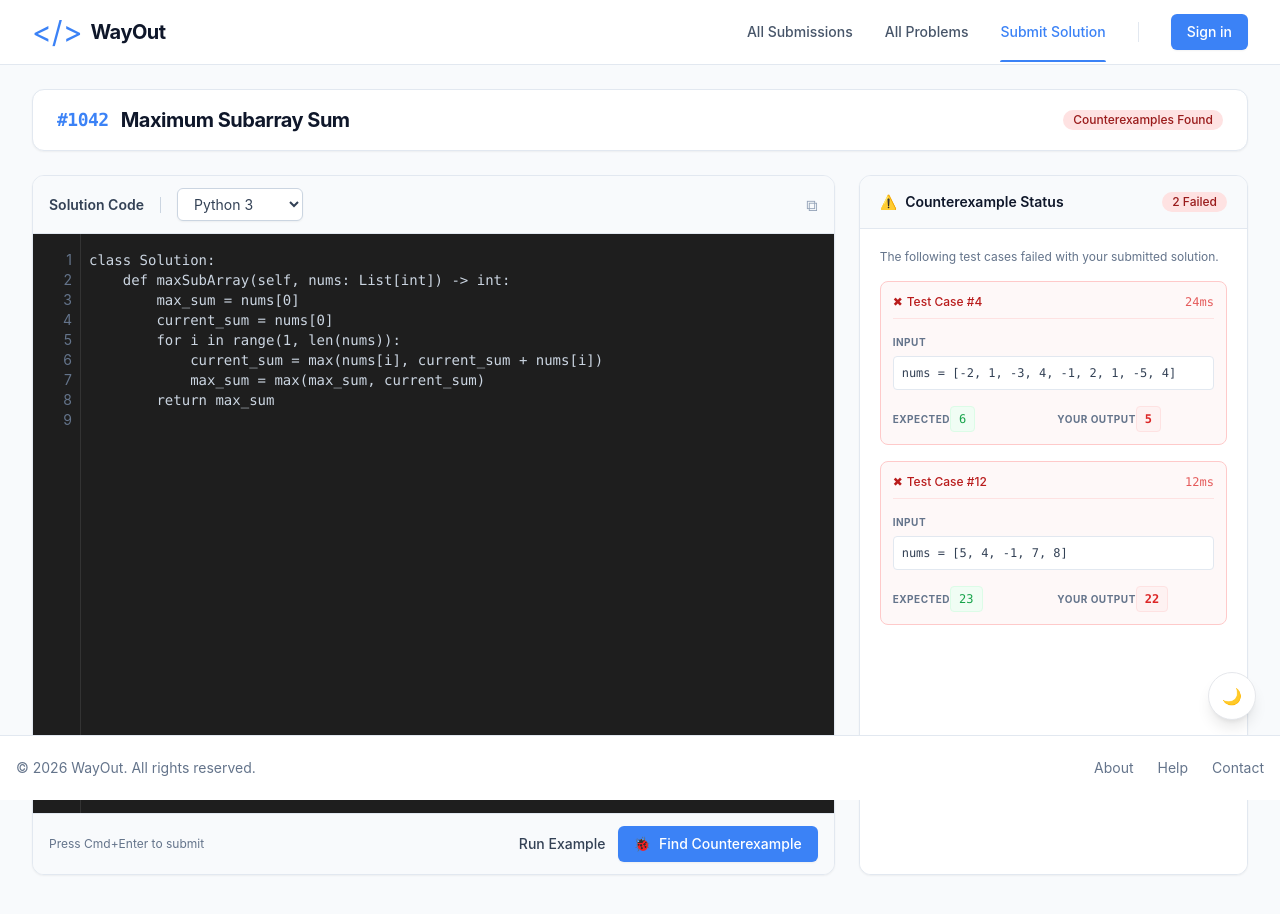
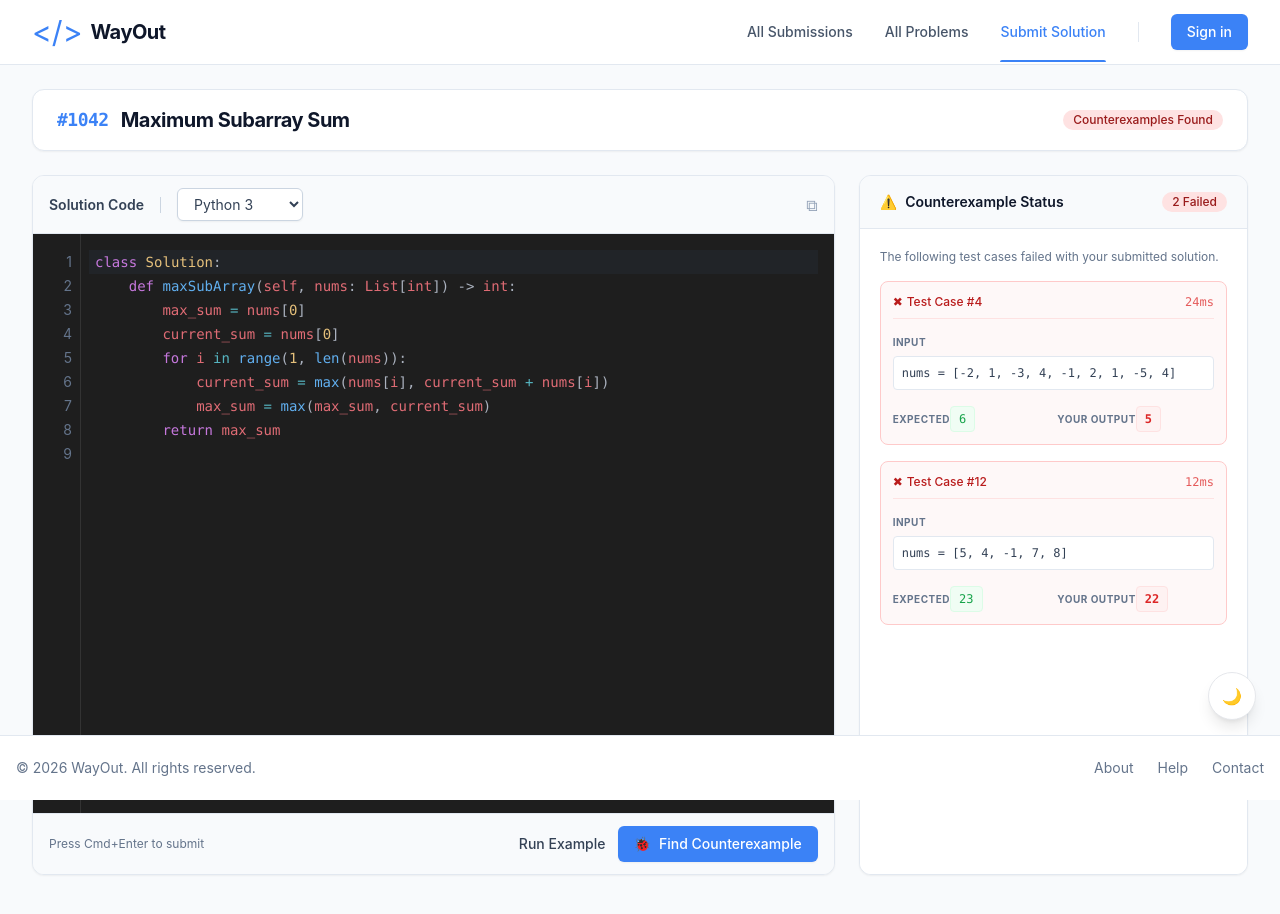
Before and after one commit to team-dopamine/wayout-web, a React (Create React App) app: page /counter-example in a window 1280 px wide. Shown: the top 914 px of the page. Built offline with nearby package versions, Linux system fonts and the light colour scheme.

Commit message:
refactor: solutioneditorpanel에 공통 codeeditor 적용

```diff
--- a/src/components/counterexample/SolutionEditorPanel.tsx
+++ b/src/components/counterexample/SolutionEditorPanel.tsx
@@ -1,5 +1,7 @@
 /** 반례 찾기 - 솔루션 편집기 패널 */
 import type { Language } from '@/types/counterexample';
+
+import CodeEditor from '@/components/common/CodeEditor';
 
 type LangOption = { value: Language; label: string };
 
@@ -29,14 +31,6 @@ export default function SolutionEditorPanel({
   onFindCounterExample,
   onSubmit,
 }: Props) {
-  const handleKeyDown: React.KeyboardEventHandler<HTMLTextAreaElement> = (e) => {
-    const isCmdEnter = (e.metaKey || e.ctrlKey) && e.key === 'Enter';
-    if (isCmdEnter) {
-      e.preventDefault();
-      onSubmit();
-    }
-  };
-
   return (
     <section className="flex h-full flex-col overflow-hidden rounded-xl border border-slate-200 bg-white shadow-sm dark:border-slate-700 dark:bg-slate-800 lg:col-span-2">
       {/** 상단바 */}
@@ -70,21 +64,9 @@ export default function SolutionEditorPanel({
         </button>
       </div>
 
-      {/** 본문 */}
-      <div className="relative flex-grow overflow-hidden bg-[#1e1e1e] text-sm text-slate-300">
-        <div className="absolute bottom-0 left-0 top-0 flex w-12 select-none flex-col items-end border-r border-[#333] bg-[#1e1e1e] pr-2 pt-4 text-slate-500">
-          {Array.from({ length: 9 }).map((_, idx) => (
-            <div key={idx}>{idx + 1}</div>
-          ))}
-        </div>
-
-        <textarea
-          value={code}
-          onChange={(e) => onChangeCode(e.target.value)}
-          onKeyDown={handleKeyDown}
-          spellCheck={false}
-          className="h-full w-full resize-none bg-transparent p-4 pl-14 font-mono text-slate-300 outline-none"
-        />
+      {/** 본문: 공통 CodeEditor 사용 */}
+      <div className="relative flex-grow overflow-hidden">
+        <CodeEditor language={language} value={code} onChange={onChangeCode} onSubmit={onSubmit} />
       </div>
 
       {/** 하단바 */}
```
